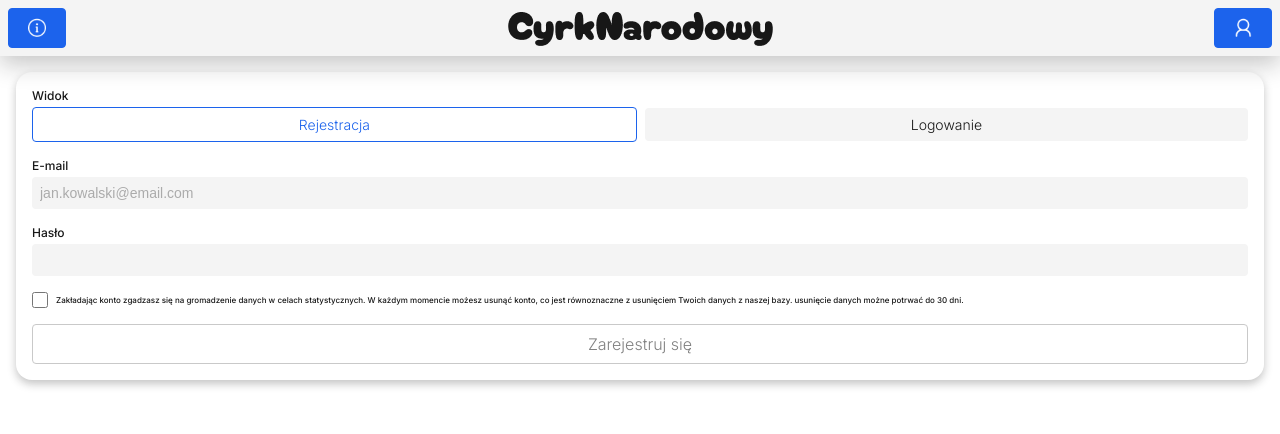
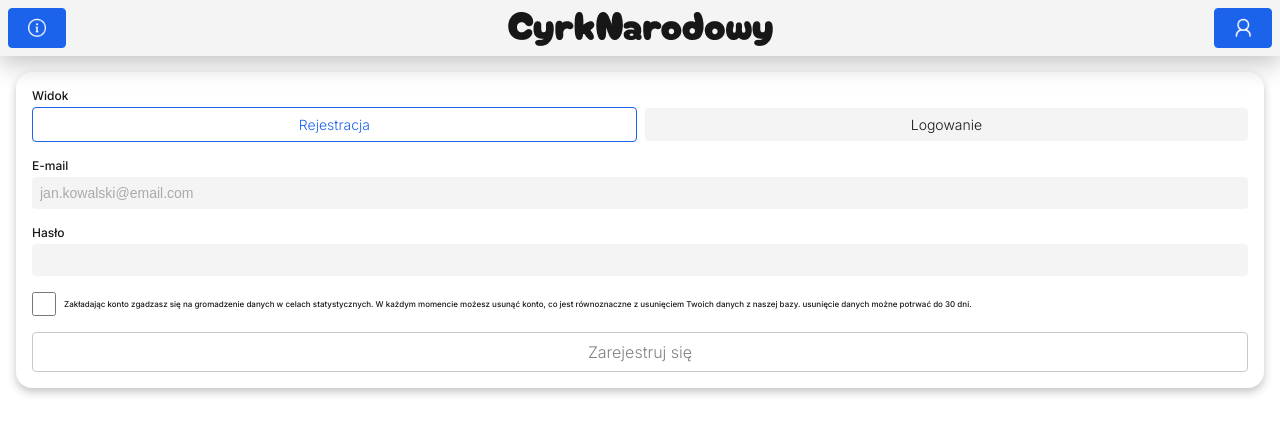
Before and after one commit to bartbory/cyrknarodowy, a Nuxt app: page /login in a window 1280 px wide. Shown: the top 434 px of the page. Built offline with nearby package versions, Linux system fonts and the light colour scheme; no server answers.

Commit message:
Checkbox fix and route to vote

```diff
--- a/components/lists/VotesList.vue
+++ b/components/lists/VotesList.vue
@@ -18,7 +18,7 @@ const {
 const router = useRouter();
 
 function goToVote(voteId: string) {
-  router.push(`votings/${voteId}`);
+  router.push(`/votings/${voteId}`);
 }
 
 function checkHasVoted(vote: GovernmentVoteType) {
--- a/components/utils/BaseCheckbox.vue
+++ b/components/utils/BaseCheckbox.vue
@@ -29,8 +29,8 @@ div {
   gap: 8px;
 }
 input {
-  width: 16px;
-  height: 16px;
+  width: 24px;
+  height: 24px;
 }
 span {
   color: rgb(var(--black));
```
